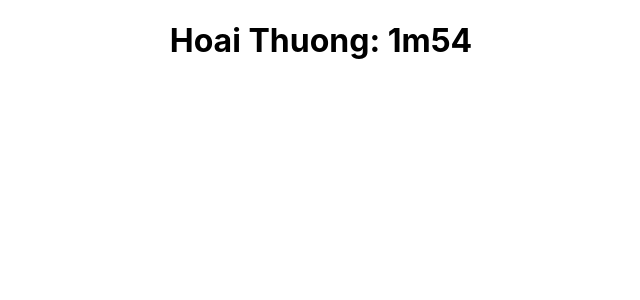
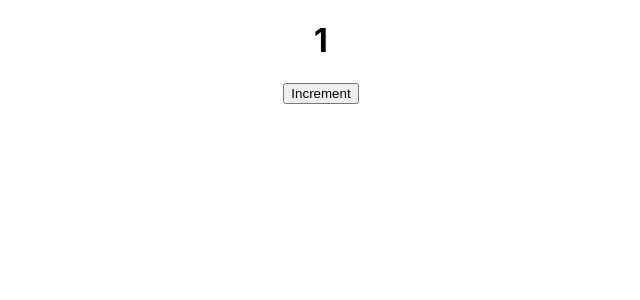
Before and after one commit to hoai-thuong/ReactJS, a React (Create React App) app: page / in a window 1280 px wide. Shown: the top 300 px of the page, without its empty margins (319-959 px from the left). Built offline with nearby package versions, Linux system fonts and the light colour scheme.

Commit message:
Using state

```diff
--- a/src/App.js
+++ b/src/App.js
@@ -3,12 +3,14 @@ import './App.css';
 import Hello from './components/Hello'
 import Message  from './components/Message';
 import Profile from './components/Profile';
+import Counter from './components/Counter';
 function App() {
   return (
     <div className="App">
       {/* <Hello/>
       <Message></Message> */}
-      <Message height = "1m54"/>
+      {/* <Message height = "1m54"/> */}
+      <Counter/>
 
     </div>
   );
--- /dev/null
+++ b/src/components/Counter.js
@@ -0,0 +1,41 @@
+import { Component } from "react"
+import { useState } from "react";
+
+// class Counter extends Component {
+//     constructor() {
+//         super();
+//         this.state = {
+//             counter: 0,
+//         };
+//     }
+//     increment(){
+//         this.setState({
+//             counter: this.state.counter + 1,
+//         });
+//     }
+
+//     render() {
+//         return (
+//             <div>
+//               <h3>Count value is: {this.state.counter} </h3>
+//               <button onClick={() =>this.increment()}>Increment</button>
+//             </div>
+
+//         )
+//     }
+// }
+
+
+function Counter() {
+    const[counter, setCounter] = useState(1);
+    const handleIncrement = () => {
+        setCounter(counter +1 )
+    }
+    return (
+        <div>
+        <h1>{counter}</h1>
+        <button onClick = {handleIncrement} >Increment</button>
+        </div>
+    )
+}
+export default Counter;
```
Also changed, not shown: src/components/Timer.js (added).
